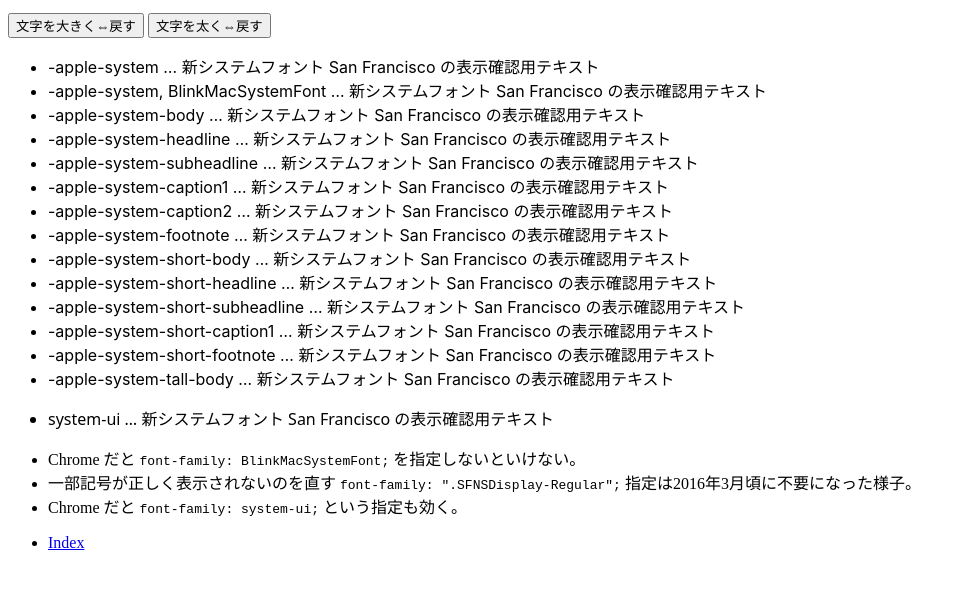
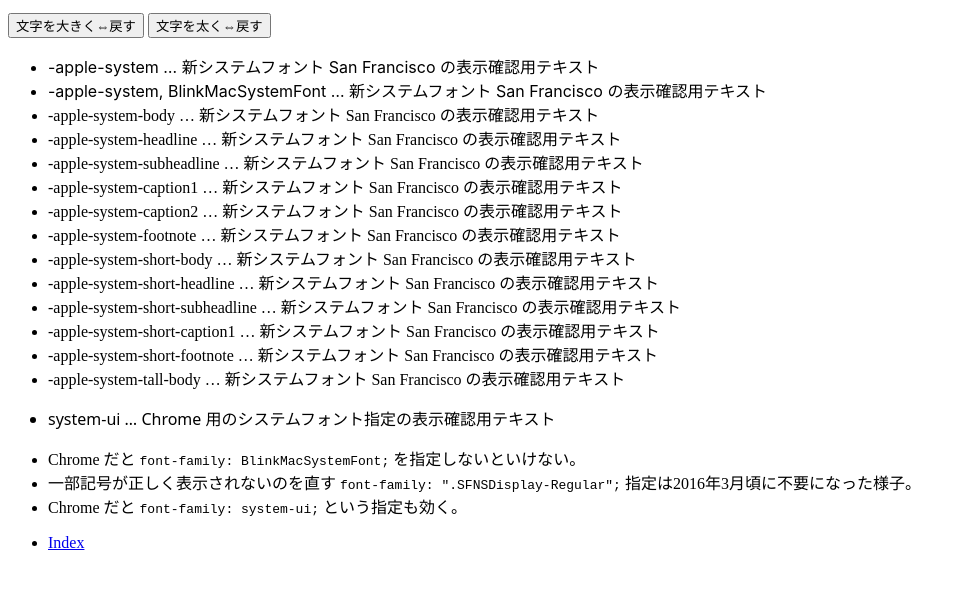
Before and after one commit to Neos21/poc-ios-safari-web, a plain HTML site: page apple-system-fonts-1.html in a window 1280 px wide. Shown: the part 107-696 px from the top of the page, without its empty margins (0-966 px from the left). Drawn offline with Linux system fonts and the light colour scheme.

Commit message:
Fix Fix Fix!!!

```diff
--- a/apple-system-fonts-1.html
+++ b/apple-system-fonts-1.html
@@ -9,20 +9,20 @@ body {
   font-family: serif;
 }
 
-.system                    { font-family: -apple-system                                      ; }
-.system-blinkmacsystemfont { font-family: -apple-system                  , BlinkMacSystemFont; }
-.system-body               { font-family: -apple-system-body             , BlinkMacSystemFont; }
-.system-headline           { font-family: -apple-system-headline         , BlinkMacSystemFont; }
-.system-subheadline        { font-family: -apple-system-subheadline      , BlinkMacSystemFont; }
-.system-caption1           { font-family: -apple-system-caption1         , BlinkMacSystemFont; }
-.system-caption2           { font-family: -apple-system-caption2         , BlinkMacSystemFont; }
-.system-footnote           { font-family: -apple-system-footnote         , BlinkMacSystemFont; }
-.system-short-body         { font-family: -apple-system-short-body       , BlinkMacSystemFont; }
-.system-short-headline     { font-family: -apple-system-short-headline   , BlinkMacSystemFont; }
-.system-short-subheadline  { font-family: -apple-system-short-subheadline, BlinkMacSystemFont; }
-.system-short-caption1     { font-family: -apple-system-short-caption1   , BlinkMacSystemFont; }
-.system-short-footnote     { font-family: -apple-system-short-footnote   , BlinkMacSystemFont; }
-.system-tall-body          { font-family: -apple-system-tall-body        , BlinkMacSystemFont; }
+.system                    { font-family: -apple-system; }
+.system-blinkmacsystemfont { font-family: -apple-system, BlinkMacSystemFont; }
+.system-body               { font-family: -apple-system-body; }
+.system-headline           { font-family: -apple-system-headline; }
+.system-subheadline        { font-family: -apple-system-subheadline; }
+.system-caption1           { font-family: -apple-system-caption1; }
+.system-caption2           { font-family: -apple-system-caption2; }
+.system-footnote           { font-family: -apple-system-footnote; }
+.system-short-body         { font-family: -apple-system-short-body; }
+.system-short-headline     { font-family: -apple-system-short-headline; }
+.system-short-subheadline  { font-family: -apple-system-short-subheadline; }
+.system-short-caption1     { font-family: -apple-system-short-caption1; }
+.system-short-footnote     { font-family: -apple-system-short-footnote; }
+.system-tall-body          { font-family: -apple-system-tall-body; }
 
 .system-ui { font-family: system-ui; }
 
@@ -57,7 +57,7 @@ body {
 </ul>
 
 <ul>
-  <li class="system-ui">system-ui … 新システムフォント San Francisco の表示確認用テキスト</li>
+  <li class="system-ui">system-ui … Chrome 用のシステムフォント指定の表示確認用テキスト</li>
 </ul>
 
 <ul>
```
